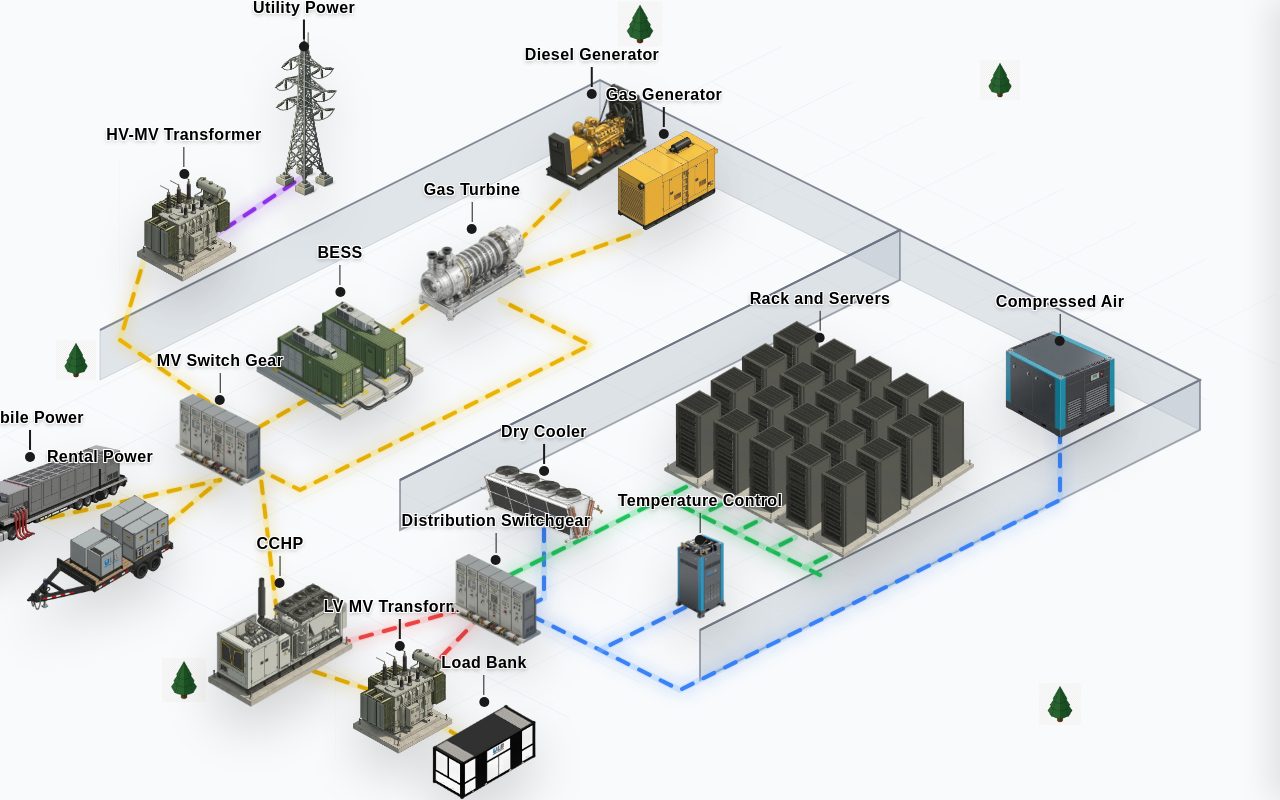
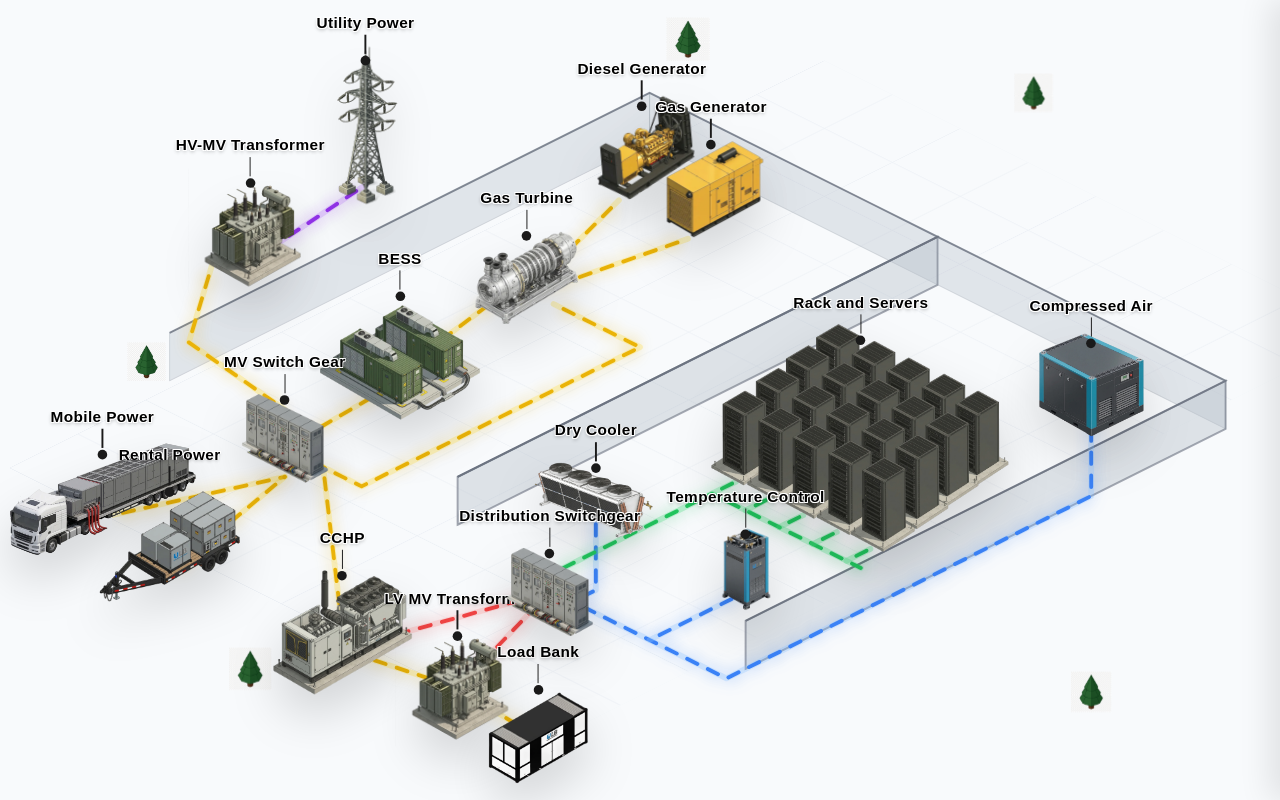
Before and after one commit to DilipGelot/data-center, a Next.js app: page / in a window 1280 px wide. Built offline with nearby package versions, Linux system fonts and the light colour scheme.

Commit message:
feat: implement responsive canvas scaling and optimize sidebar layout for tablet viewports

```diff
--- a/src/app/globals.css
+++ b/src/app/globals.css
@@ -24,3 +24,111 @@ body {
   background: var(--background);
   font-family: Arial, Helvetica, sans-serif;
 }
+
+/* ═══════════════════════════════════════════════════════
+   SIDEBAR — Desktop defaults
+   ═══════════════════════════════════════════════════════ */
+.sidebar-panel {
+  width: 420px;
+  max-width: 100%;
+}
+.sidebar-header {
+  padding: 24px;
+}
+.sidebar-title {
+  font-size: 1.5rem;   /* text-2xl */
+  line-height: 2rem;
+}
+.sidebar-subtitle {
+  font-size: 15px;
+}
+.sidebar-body {
+  padding: 32px;
+}
+.sidebar-content-text {
+  font-size: 15px;
+}
+.sidebar-content-text > p + p {
+  margin-top: 1.5rem;
+}
+
+/* ═══════════════════════════════════════════════════════
+   TABLET — 768px to 1099px
+   Covers iPad Mini, iPad Air, iPad Pro 11"
+   ═══════════════════════════════════════════════════════ */
+@media (max-width: 1099px) and (min-width: 600px) {
+  /* Sidebar shrinks for tablet */
+  .sidebar-panel {
+    width: 340px;
+  }
+  .sidebar-header {
+    padding: 18px 20px;
+  }
+  .sidebar-title {
+    font-size: 1.25rem;  /* text-xl */
+    line-height: 1.75rem;
+  }
+  .sidebar-subtitle {
+    font-size: 13px;
+  }
+  .sidebar-body {
+    padding: 20px;
+  }
+  .sidebar-content-text {
+    font-size: 13.5px;
+  }
+  .sidebar-content-text > p + p {
+    margin-top: 1rem;
+  }
+}
+
+/* ═══════════════════════════════════════════════════════
+   SMALL TABLET — under 768px (iPad Mini portrait, etc)
+   ═══════════════════════════════════════════════════════ */
+@media (max-width: 767px) {
+  .sidebar-panel {
+    width: 280px;
+  }
+  .sidebar-header {
+    padding: 14px 16px;
+  }
+  .sidebar-title {
+    font-size: 1.1rem;
+    line-height: 1.5rem;
+  }
+  .sidebar-subtitle {
+    font-size: 12px;
+  }
+  .sidebar-body {
+    padding: 16px;
+  }
+  .sidebar-content-text {
+    font-size: 12.5px;
+  }
+  .sidebar-content-text > p + p {
+    margin-top: 0.75rem;
+  }
+}
+
+/* ═══════════════════════════════════════════════════════
+   MODEL LABELS — Responsive sizing
+   Since the entire canvas scales down on tablets via CSS
+   transform, we bump the label font-size slightly so
+   labels remain easily readable after scaling.
+   ═══════════════════════════════════════════════════════ */
+.model-label-text {
+  font-size: 1rem; /* 16px — desktop */
+  white-space: nowrap;
+}
+
+@media (max-width: 1099px) and (min-width: 600px) {
+  .model-label-text {
+    font-size: 1.15rem; /* slightly larger to compensate for scale-down */
+  }
+}
+
+@media (max-width: 599px) {
+  .model-label-text {
+    font-size: 1.3rem; /* even larger for small screens */
+  }
+}
--- a/src/components/ModelLabel.tsx
+++ b/src/components/ModelLabel.tsx
@@ -7,9 +7,9 @@ interface ModelLabelProps {
 export default function ModelLabel({ label }: ModelLabelProps) {
   return (
     <div className="absolute top-[15%] left-1/2 -translate-x-1/2 -translate-y-full flex flex-col items-center pointer-events-none z-10 w-max">
-      {/* Label Text - No white background as requested, but a slight text shadow for readability */}
+      {/* Label Text — bold with outline shadow for readability at all scales */}
       <span
-        className="text-black font-extrabold text-l leading-none tracking-wide"
+        className="model-label-text text-black font-extrabold leading-none tracking-wide"
         style={{
           textShadow:
             "1px 1px 0 #fff, -1px 1px 0 #fff, 1px -1px 0 #fff, -1px -1px 0 #fff, 0 2px 4px rgba(0,0,0,0.3)",
--- a/src/components/Scene.tsx
+++ b/src/components/Scene.tsx
@@ -1,5 +1,6 @@
 "use client";
 
+import { useState, useEffect, useCallback } from "react";
 import UtilityPower from "./UtilityPower";
 import HvMvTransformer from "./HvMvTransformer";
 import DieselGenerator from "./DieselGenerator";
@@ -23,16 +24,56 @@ import { SelectionProvider, useSelection } from "./SelectionContext";
 import Sidebar from "./Sidebar";
 import Trees from "./Trees";
 
+// The canonical design size (desktop)
+const CANVAS_W = 1200;
+const CANVAS_H = 800;
+
+function useResponsiveScale() {
+  const [scale, setScale] = useState(1);
+  const [isTablet, setIsTablet] = useState(false);
+
+  const calc = useCallback(() => {
+    const vw = window.innerWidth;
+    const vh = window.innerHeight;
+
+    // Fit the canvas inside the viewport with some padding
+    const padX = 32; // horizontal breathing room
+    const padY = 32; // vertical breathing room
+    const scaleX = (vw - padX) / CANVAS_W;
+    const scaleY = (vh - padY) / CANVAS_H;
+    const s = Math.min(scaleX, scaleY, 1); // never exceed 1 (native size)
+    setScale(s);
+    setIsTablet(vw < 1100);
+  }, []);
+
+  useEffect(() => {
+    calc();
+    window.addEventListener("resize", calc);
+    return () => window.removeEventListener("resize", calc);
+  }, [calc]);
+
+  return { scale, isTablet };
+}
+
 function SceneLayout() {
   const { selectedId } = useSelection();
+  const { scale, isTablet } = useResponsiveScale();
 
   return (
     <div className="absolute inset-0 flex items-center justify-center overflow-hidden pointer-events-none">
-      {/* Isometric World Grid Holder */}
+      {/* Isometric World Grid Holder — scaled to viewport */}
       <div
-        className={`relative w-[1200px] h-[800px] shrink-0 transition-transform duration-700 pointer-events-auto ease-[cubic-bezier(0.16,1,0.3,1)] ${
-          selectedId ? "scale-75 -translate-x-32" : "scale-100 translate-x-0"
-        }`}
+        className={`relative shrink-0 transition-transform duration-700 pointer-events-auto ease-[cubic-bezier(0.16,1,0.3,1)]`}
+        style={{
+          width: `${CANVAS_W}px`,
+          height: `${CANVAS_H}px`,
+          transform: `scale(${
+            selectedId ? scale * 0.72 : scale
+          }) translateX(${
+            selectedId ? (isTablet ? "30px" : "0px") : "50px"
+          })`,
+          transformOrigin: "center center",
+        }}
       >
         {/* Subtle Grid Background */}
         <div
--- a/src/components/Sidebar.tsx
+++ b/src/components/Sidebar.tsx
@@ -42,17 +42,17 @@ export default function Sidebar() {
 
   return (
     <>
-      {/* Sidebar Panel - No more background overlay/blur! */}
+      {/* Sidebar Panel — responsive for tablet */}
       <div
-        className={`absolute right-0 top-0 bottom-0 w-[420px] bg-white shadow-[-10px_0_30px_rgba(0,0,0,0.1)] text-slate-700 z-50 transform transition-transform duration-500 max-w-full flex flex-col pointer-events-auto ${
+        className={`absolute right-0 top-0 bottom-0 sidebar-panel bg-white shadow-[-10px_0_30px_rgba(0,0,0,0.1)] text-slate-700 z-50 transform transition-transform duration-500 flex flex-col pointer-events-auto ${
           isOpen ? "translate-x-0" : "translate-x-full"
         }`}
       >
         {/* Header - Dark Blue solid background */}
-        <div className="bg-[#2f4266] text-white p-6 relative">
+        <div className="bg-[#2f4266] text-white sidebar-header relative">
           <button
             onClick={() => setSelectedId(null)}
-            className="absolute top-6 right-6 p-1 hover:bg-[#1f2d48] rounded transition-colors"
+            className="absolute top-4 right-4 md:top-6 md:right-6 p-1 hover:bg-[#1f2d48] rounded transition-colors"
           >
             <svg width="20" height="20" viewBox="0 0 24 24" fill="none" stroke="currentColor" strokeWidth="2" strokeLinecap="round" strokeLinejoin="round" className="text-slate-300 hover:text-white transition-colors">
               <line x1="18" y1="6" x2="6" y2="18"></line>
@@ -60,16 +60,16 @@ export default function Sidebar() {
             </svg>
           </button>
 
-          <h1 className="text-2xl font-bold tracking-tight mb-2 pr-8">{data?.title}</h1>
-          <p className="text-[15px] font-light text-slate-300 leading-snug pr-8">
+          <h1 className="sidebar-title font-bold tracking-tight mb-1 md:mb-2 pr-8">{data?.title}</h1>
+          <p className="sidebar-subtitle font-light text-slate-300 leading-snug pr-8">
             {data?.subtitle}
           </p>
         </div>
 
         {/* Content Body - Clean White */}
-        <div className="p-8 flex-1 overflow-y-auto">
+        <div className="sidebar-body flex-1 overflow-y-auto">
 
-          <div className="space-y-6 text-[15px] leading-relaxed text-slate-600 mb-8">
+          <div className="sidebar-content-text leading-relaxed text-slate-600 mb-6 md:mb-8">
             <p>{renderFormattedText(data?.desc1 || "")}</p>
             <p>{renderFormattedText(data?.desc2 || "")}</p>
             <p>{renderFormattedText(data?.desc3 || "")}</p>
@@ -78,16 +78,16 @@ export default function Sidebar() {
           </div>
 
           {/* Placeholder for an inner card/graphic like the reference image */}
-          <div className="mt-8 border border-slate-200 rounded-xl p-6 bg-slate-50 shadow-sm flex flex-col items-center justify-center min-h-[160px]">
-             <div className="w-16 h-16 bg-blue-100 text-blue-600 rounded-full flex items-center justify-center mb-3">
-                <svg width="32" height="32" viewBox="0 0 24 24" fill="none" stroke="currentColor" strokeWidth="2" strokeLinecap="round" strokeLinejoin="round">
+          <div className="mt-6 md:mt-8 border border-slate-200 rounded-xl p-4 md:p-6 bg-slate-50 shadow-sm flex flex-col items-center justify-center min-h-[120px] md:min-h-[160px]">
+             <div className="w-12 h-12 md:w-16 md:h-16 bg-blue-100 text-blue-600 rounded-full flex items-center justify-center mb-2 md:mb-3">
+                <svg width="24" height="24" viewBox="0 0 24 24" fill="none" stroke="currentColor" strokeWidth="2" strokeLinecap="round" strokeLinejoin="round" className="md:w-8 md:h-8">
                   <rect x="2" y="3" width="20" height="14" rx="2" ry="2"></rect>
                   <line x1="8" y1="21" x2="16" y2="21"></line>
                   <line x1="12" y1="17" x2="12" y2="21"></line>
                 </svg>
              </div>
-             <p className="font-bold text-slate-700">Detailed Telemetry Map</p>
-             <p className="text-sm text-slate-500 mt-1">Control, Monitor, and Manage Data</p>
+             <p className="font-bold text-slate-700 text-sm md:text-base">Detailed Telemetry Map</p>
+             <p className="text-xs md:text-sm text-slate-500 mt-1">Control, Monitor, and Manage Data</p>
           </div>
 
         </div>
```
